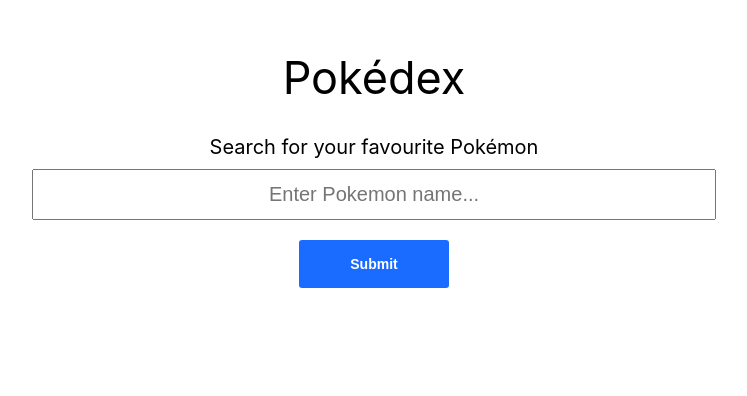
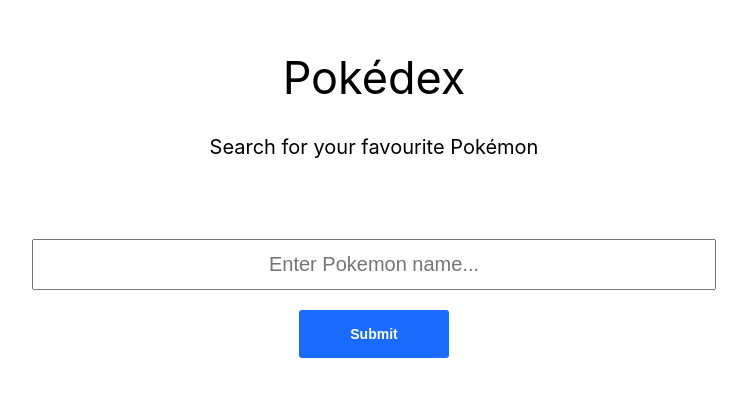
Before and after one commit to JD-Kelly/truelayer-fullstack, a React (Create React App) app in the folder client/: page / in a window 1280 px wide. Shown: the top 396 px of the page, without its empty margins (266-1013 px from the left). Built offline with nearby package versions, Linux system fonts and the light colour scheme.

Commit message:
adds padding to title container

```diff
--- a/client/src/Components/ui/Title/Title.styles.js
+++ b/client/src/Components/ui/Title/Title.styles.js
@@ -4,6 +4,7 @@
   display: flex;
   flex-direction: column;
   align-items: center;
+  padding-bottom: 70px
 `
 
 export const Header = styled.div`
@@ -23,4 +24,4 @@
     font-size: 15px;
     text-align: center;
   }
-  `
+`
```
